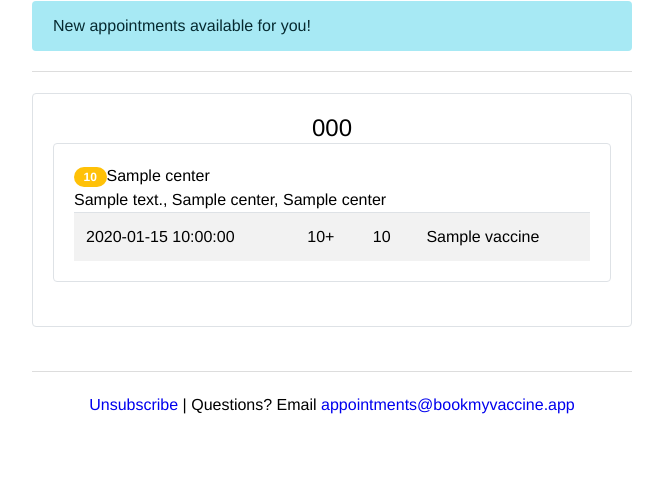
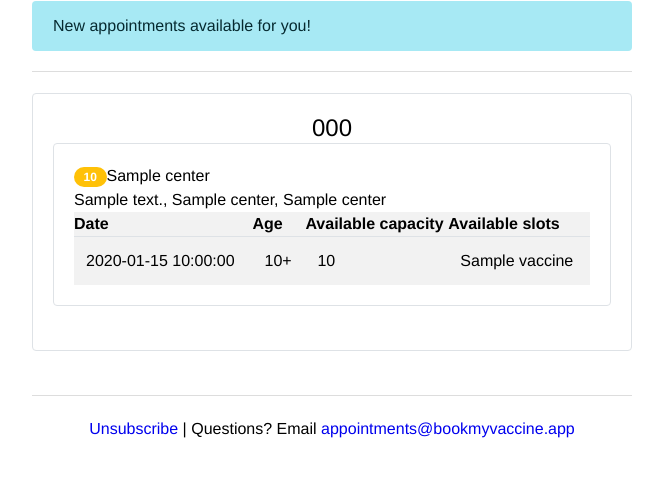
Before and after one commit to ShadjaDevs/shadja, a Flask app: template templates/email_slot_template.html in a window 1280 px wide. Shown: the top 477 px of the page, without its empty margins (308-971 px from the left). Run offline with Flask 2, Linux system fonts and the light colour scheme; the template is opened without the code that fills it: most values are stand-ins (such as "Sample title", 1, 10 or a date in 2020).

Commit message:
Add table headers to email notification

```diff
--- a/templates/email_slot_template.html
+++ b/templates/email_slot_template.html
@@ -87,6 +87,12 @@
                                                                                                                         {{center['address']}}, {{center['district_name']}}, {{center['district_name']}}
                                                                                                                         <table class="table table-striped thead-default" border="0" cellpadding="0" cellspacing="0" style="font-family: Helvetica, Arial, sans-serif; mso-table-lspace: 0pt; mso-table-rspace: 0pt; border-spacing: 0px; border-collapse: collapse; width: 100%; max-width: 100%;">
                                                                                                                             <tbody>
+                                                                                                                                 <tr style="" bgcolor="#f2f2f2">
+                                                                                                                                    <th style="line-height: 24px; font-size: 16px; margin: 0;" align="left">Date</th>
+                                                                                                                                    <th style="line-height: 24px; font-size: 16px; margin: 0;" align="left">Age</th>
+                                                                                                                                    <th style="line-height: 24px; font-size: 16px; margin: 0;" align="left">Available capacity</th>
+                                                                                                                                    <th style="line-height: 24px; font-size: 16px; margin: 0;" align="left">Available slots</th>
+                                                                                                                                 </tr>
                                                                                                                                 {% for session in center['sessions'] %}
                                                                                                                                     <tr style="" bgcolor="#f2f2f2">
                                                                                                                                     <td style="border-spacing: 0px; border-collapse: collapse; line-height: 24px; font-size: 16px; border-top-width: 1px; border-top-color: #dee2e6; border-top-style: solid; margin: 0; padding: 12px;" align="left" valign="top">{{session['date']}}</td>
```
